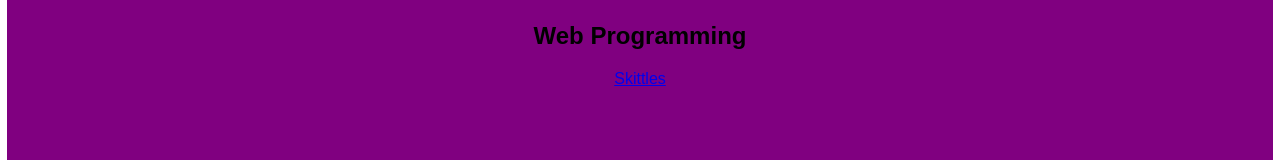
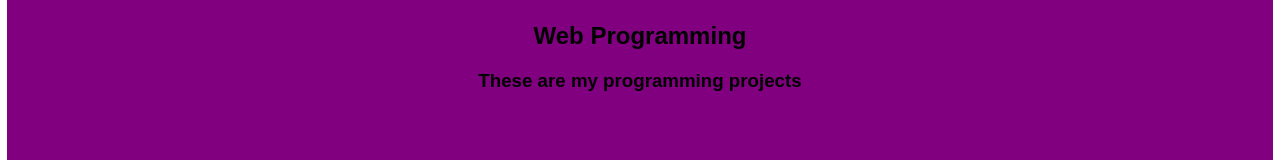
Before and after one commit to asfmcs/portfolio-22paez6490, a plain HTML site: page index.html in a window 1280 px wide. Shown: the part 1189-1349 px from the top of the page. Drawn offline with Linux system fonts and the light colour scheme.

Commit message:
Update index.html

```diff
--- a/index.html
+++ b/index.html
@@ -40,7 +40,8 @@
 </div>
 <div class="program">
   <h2 id="webp">Web Programming</h2>
-  <a href="Skittles">Skittles</a><br>
+  <h3>These are my programming projects</h3>
+  <a href=""></a><br>
 </div>
 <div class="vr">
   <h2 id="webVR">Web VR</h2>
```
